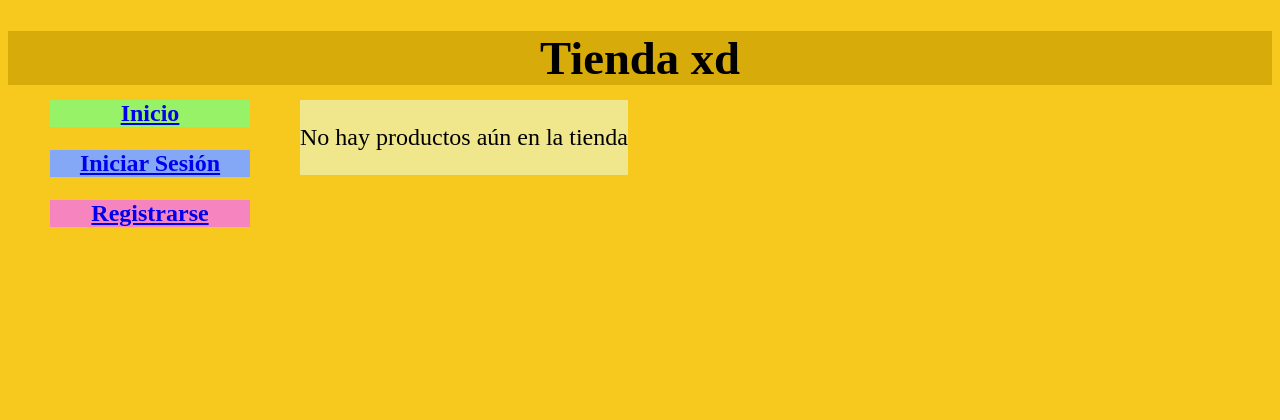
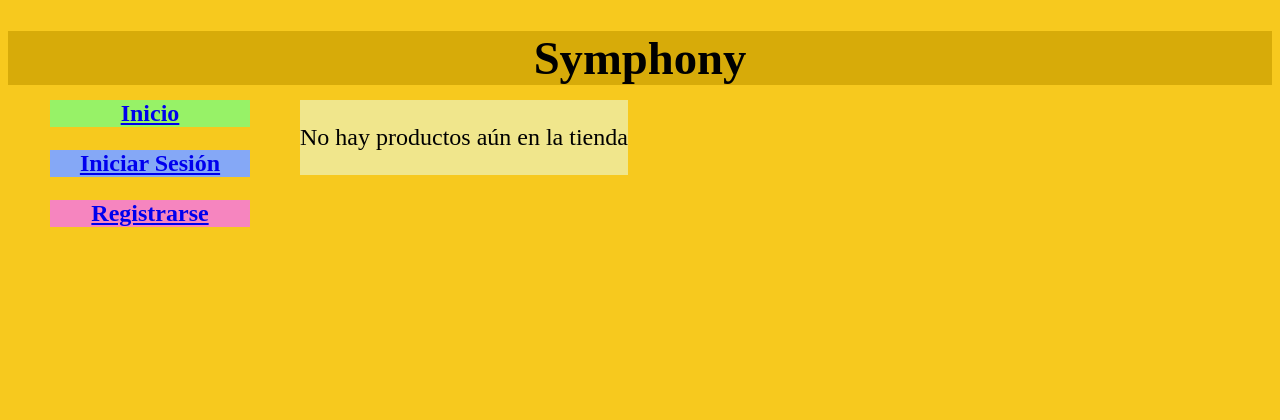
Before and after one commit to GilbertoOne/Proyecto-Web, a PHP site: page / in a window 1280 px wide. Shown: the top 420 px of the page. Run offline with PHP 8.4, Linux system fonts and the light colour scheme; data that the repository does not hold is empty.

Commit message:
Branches

```diff
--- a/index.php
+++ b/index.php
@@ -1,9 +1,5 @@
 <!DOCTYPE html>
-<!--
-To change this license header, choose License Headers in Project Properties.
-To change this template file, choose Tools | Templates
-and open the template in the editor.
--->
+
 <?php
     session_start();
 ?>
@@ -119,7 +115,7 @@ and open the template in the editor.
             {
         ?>
 
-        <h1 style="font-size: 35pt">Tienda xd</h1>
+        <h1 style="font-size: 35pt">Symphony</h1>
 
         <div style="position: absolute;background-color: #97F267;
              width: 200px; left: 50px; top: 100px; font-size: 18pt;
```
